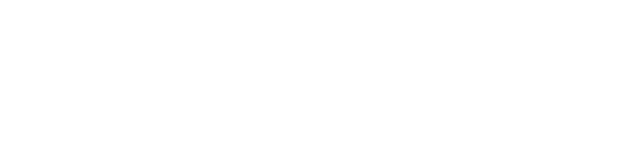
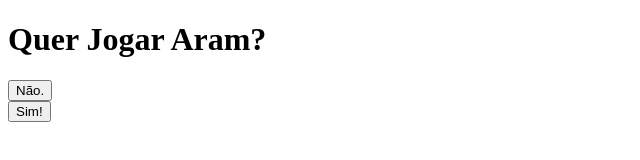
Before and after one commit to lucabattesini/lets-play, a plain HTML site: page index.html in a window 1280 px wide. Shown: the whole page, without its empty margins (0-640 px from the left). Drawn offline with Linux system fonts and the light colour scheme.

Commit message:
Creating a body for my code

```diff
--- a/index.html
+++ b/index.html
@@ -7,6 +7,22 @@
     <title>Let's play?</title>
 </head>
 <body>
-
+    <div id="pergunta">
+        <h1>
+            Quer Jogar Aram?
+        </h1>
+    </div>
+    <div id="botoes">
+        <div id="nao-aceita">
+            <button>
+                Não.
+            </button>
+        </div>
+        <div id="aceita">
+            <button>
+                Sim!
+            </button>
+        </div>
+    </div>
 </body>
 </html>
```
